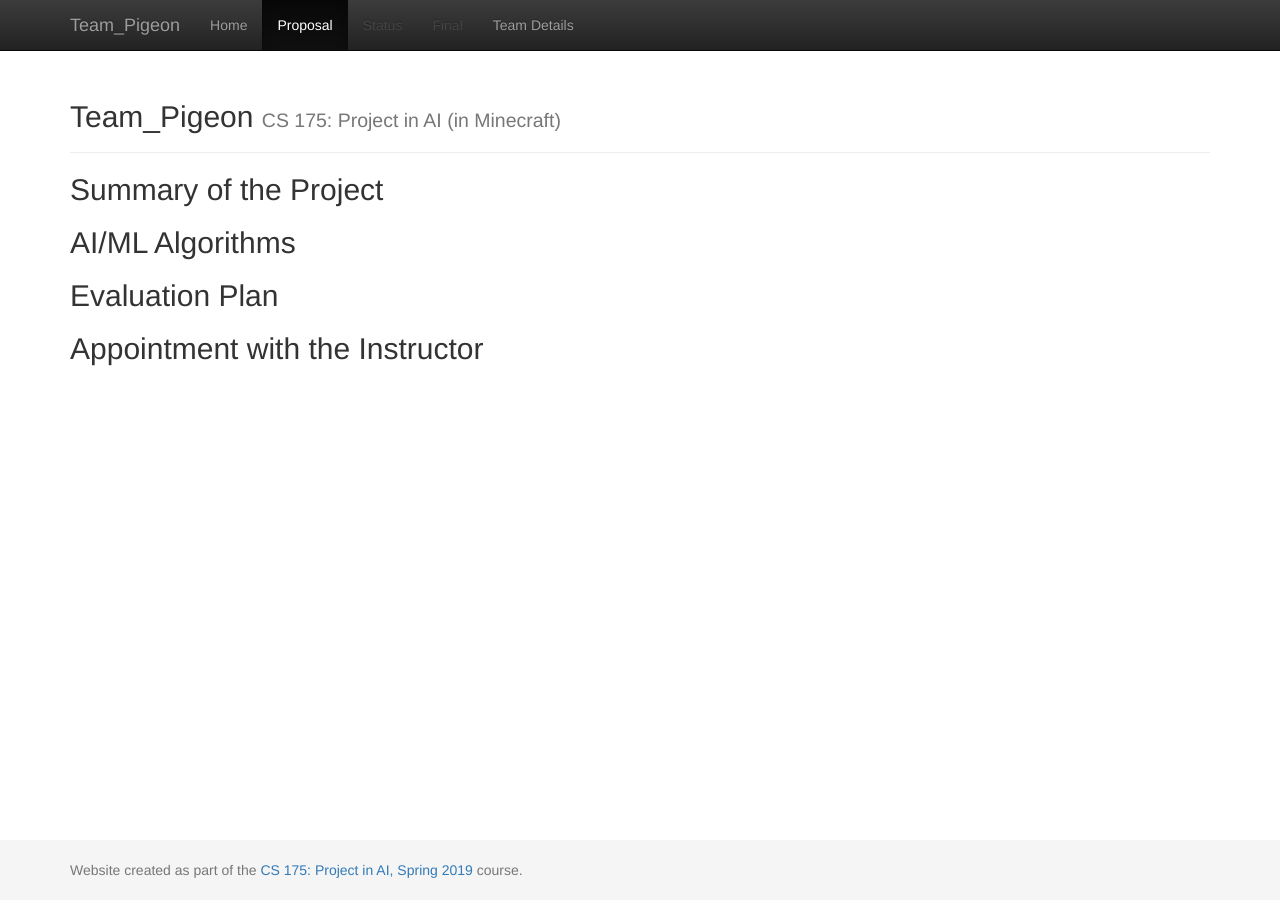
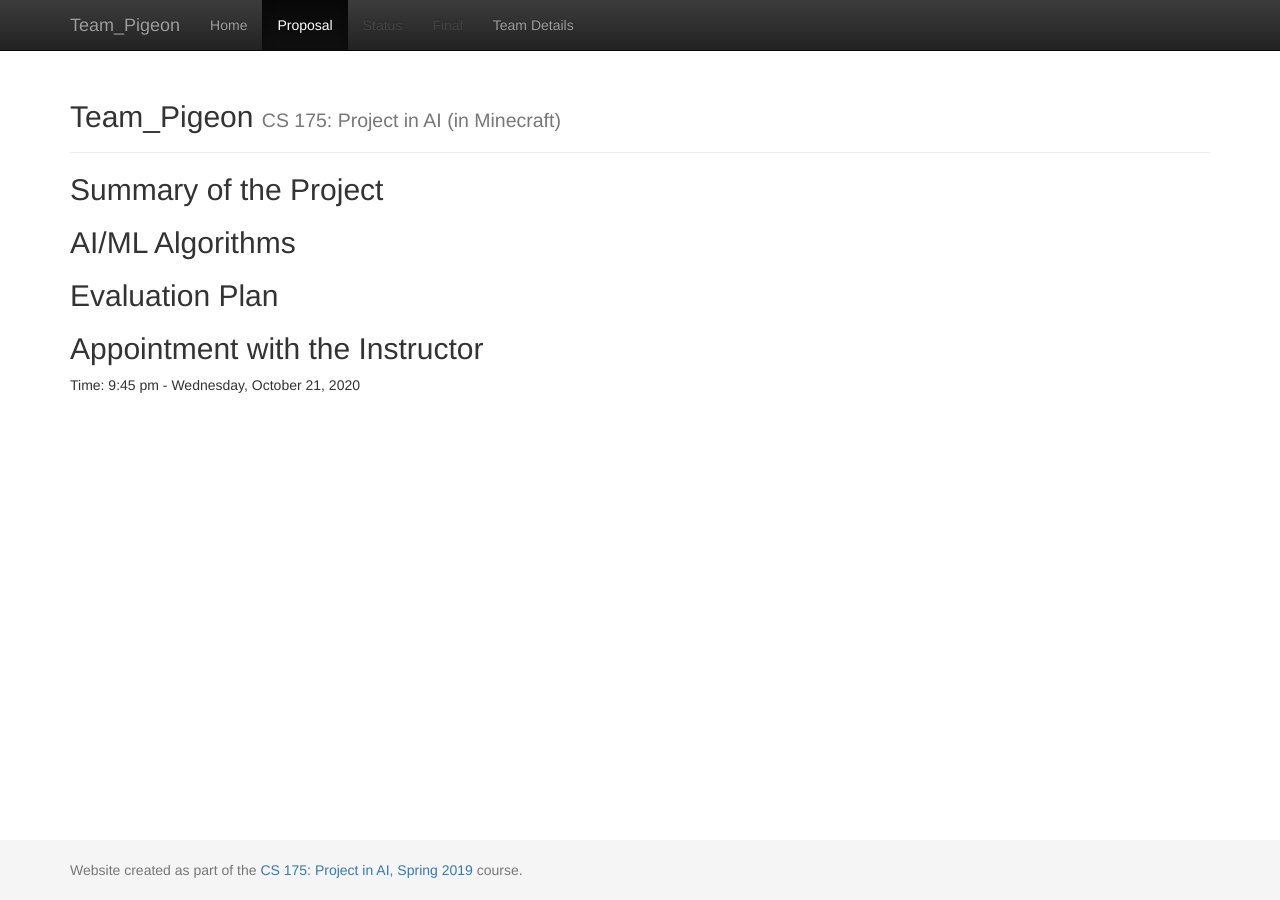
Before and after one commit to shanshs/Team-Pigeon, a Jekyll site: the page built from docs/proposal.md, in a window 1280 px wide. Built offline with Jekyll 4.4.1, drawn with Linux system fonts in a browser that asks for light colours.

Commit message:
Update proposal.md

```diff
--- a/docs/proposal.md
+++ b/docs/proposal.md
@@ -13,3 +13,4 @@ title:  Team
 
 
 ## Appointment with the Instructor
+Time: 9:45 pm - Wednesday, October 21, 2020
```
